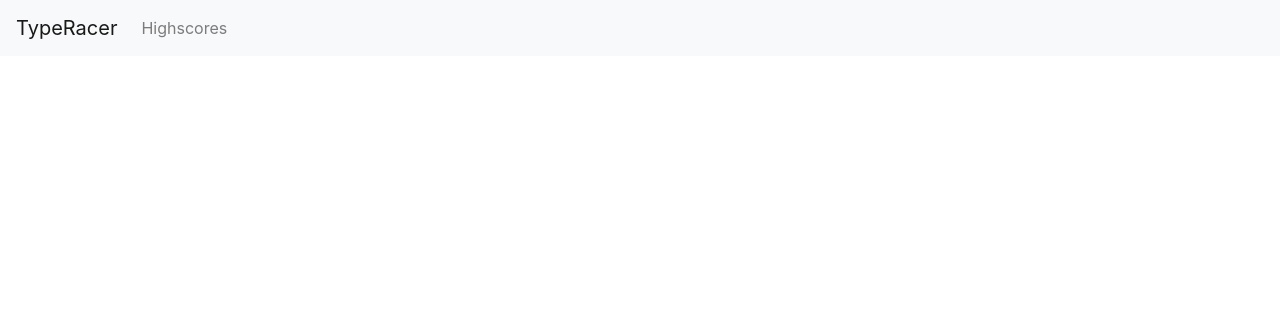
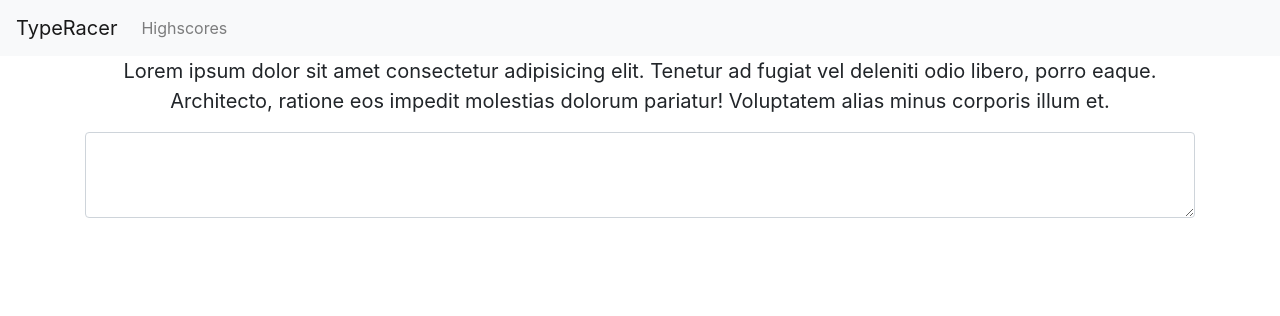
Before and after one commit to BeetjeMatig/WP22_finalproject, a PHP site: page / in a window 1280 px wide. Before the commit the part shown is almost empty. Shown: the top 316 px of the page. Run offline with PHP 8.4, Linux system fonts and the light colour scheme.

Commit message:
Added blockquote element and textarea

```diff
--- a/index.php
+++ b/index.php
@@ -11,6 +11,16 @@ include __DIR__ . '/tpl/head.php';
 include __DIR__ . '/tpl/body_start.php';
 ?>
 
+<div>
+    <blockquote class="blockquote">
+        <p class="text-center">Lorem ipsum dolor sit amet consectetur adipisicing elit. Tenetur ad fugiat vel deleniti odio libero, porro eaque. Architecto, ratione eos impedit molestias dolorum pariatur! Voluptatem alias minus corporis illum et.</p>
+    </blockquote>
+</div>
+<div>
+    <textarea class="form-control" id="inputArea" rows="3"></textarea>
+</div>
+
+
 <?php
 include __DIR__ . '/tpl/body_end.php';
 ?>
```
